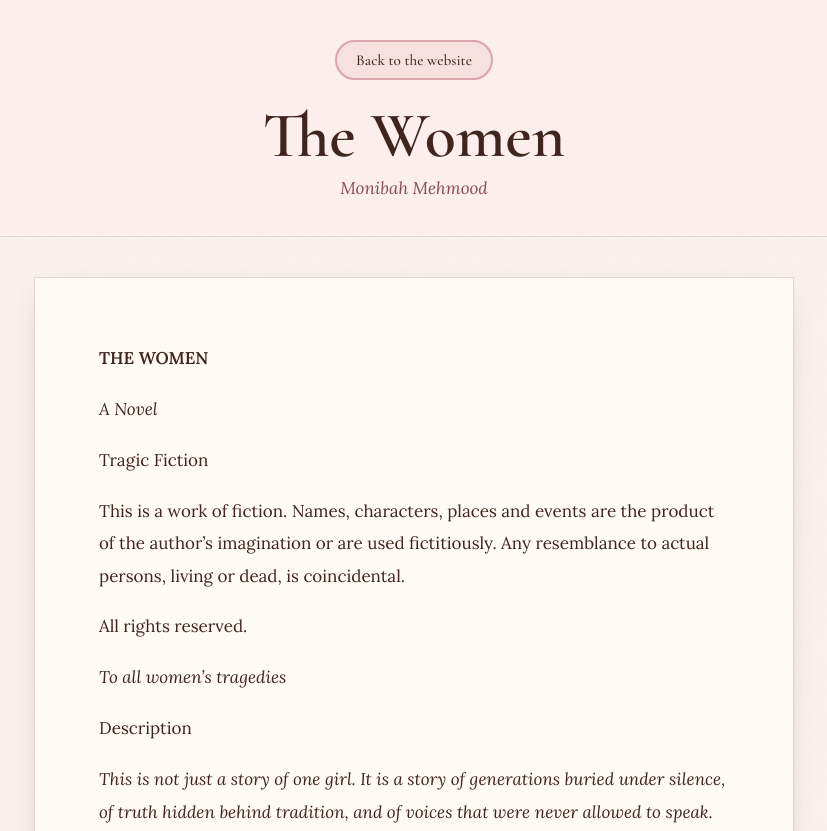
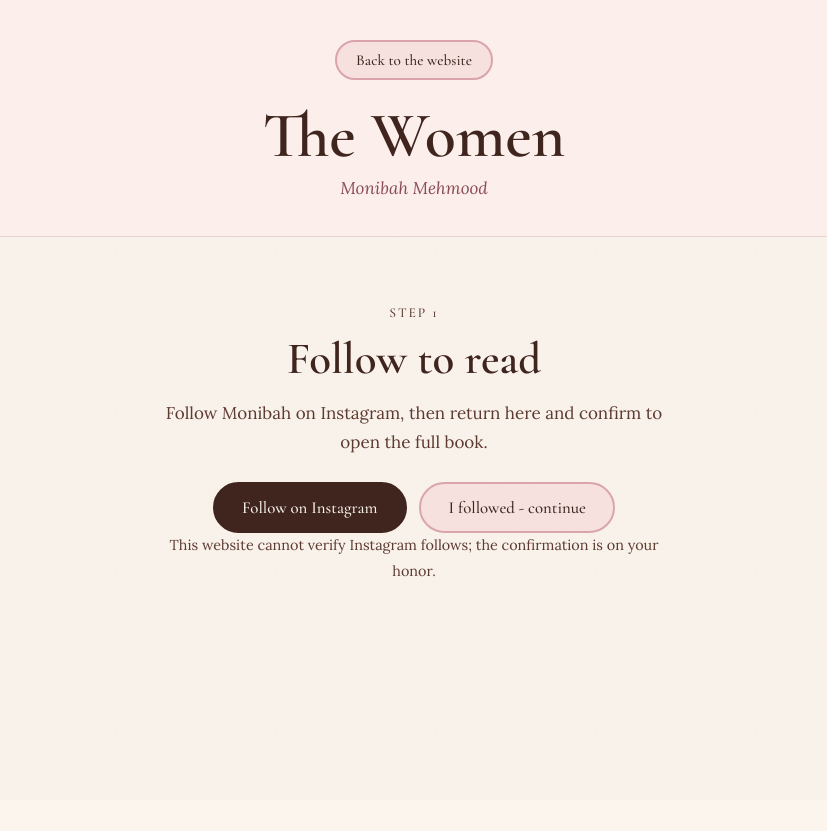
Before and after one commit to moniba3-cs/books, a plain HTML site: page book.html in a window 1280 px wide. Shown: the top 831 px of the page, without its empty margins (226-1053 px from the left). After the commit the page ends 800 px from the top, so only its background shows below. Drawn offline with nearby package versions, Linux system fonts and the light colour scheme.

Commit message:
Gate book reader behind Instagram follow prompt

```diff
--- a/book.html
+++ b/book.html
@@ -15,6 +15,11 @@
     .reader-header h1 { margin: 1.2rem 0 .1rem; font-size: clamp(2.5rem, 8vw, 4rem); }
     .reader-author { margin: 0; color: var(--rose-brown); font-style: italic; }
     .reader-main { width: min(760px, 100% - 2.5rem); margin: 2.5rem auto 5rem; }
+    .reader-gate { max-width: 540px; margin: 4rem auto; padding: 0 1rem; text-align: center; }
+    .reader-gate h2 { margin-bottom: .8rem; }
+    .reader-gate p { color: var(--choc-soft); }
+    .reader-gate-actions { display: flex; flex-wrap: wrap; justify-content: center; gap: .8rem; margin-top: 1.5rem; }
+    .reader-note { font-size: .9rem; }
     .manuscript { padding: clamp(1.5rem, 6vw, 4rem); background: #fffaf3; border: 1px solid var(--line); box-shadow: var(--shadow); }
     .manuscript > h1:first-child { text-align: center; font-size: 2.4rem; }
     .manuscript > h2.part-heading { margin: 3rem 0 1.2rem; padding-top: 1.2rem; border-top: 1px solid var(--line); font-size: 2.2rem; }
@@ -33,7 +38,17 @@
     <p class="reader-author">Monibah Mehmood</p>
   </header>
   <main class="reader-main">
-    <article class="manuscript" aria-label="The full text of The Women">
+    <section class="reader-gate" id="reader-gate" aria-labelledby="reader-gate-title">
+      <p class="eyebrow">Step 1</p>
+      <h2 id="reader-gate-title">Follow to read</h2>
+      <p>Follow Monibah on Instagram, then return here and confirm to open the full book.</p>
+      <div class="reader-gate-actions">
+        <a class="btn btn-primary" href="https://instagram.com/mrtvilo._" target="_blank" rel="noopener noreferrer">Follow on Instagram<span class="sr-only"> (opens in a new tab)</span></a>
+        <button class="btn btn-secondary" id="unlock-book" type="button">I followed - continue</button>
+      </div>
+      <p class="reader-note">This website cannot verify Instagram follows; the confirmation is on your honor.</p>
+    </section>
+    <article class="manuscript" aria-label="The full text of The Women" tabindex="-1" hidden>
 <p><strong>THE WOMEN</strong></p>
 <p><em>A Novel</em></p>
 <p>Tragic Fiction</p>
@@ -951,10 +966,19 @@
 <p>The End</p>
 
     </article>
-    <nav class="reader-footer" aria-label="Reader links">
-      <a class="btn btn-secondary" href="index.html#community">Follow on Instagram</a>
+    <nav class="reader-footer" aria-label="Reader links" hidden>
+      <a class="btn btn-secondary" href="https://instagram.com/mrtvilo._" target="_blank" rel="noopener noreferrer">Follow on Instagram</a>
       <a class="btn btn-primary" href="mailto:mmonibah3@gmail.com?subject=Review%20of%20The%20Women">Write a review</a>
     </nav>
   </main>
+  <script>
+    document.getElementById('unlock-book').addEventListener('click', function () {
+      document.getElementById('reader-gate').hidden = true;
+      var manuscript = document.querySelector('.manuscript');
+      manuscript.hidden = false;
+      document.querySelector('.reader-footer').hidden = false;
+      manuscript.focus();
+    });
+  </script>
 </body>
 </html>
```
Also changed, not shown: index.html (+1 -1 lines), 2 other files.
